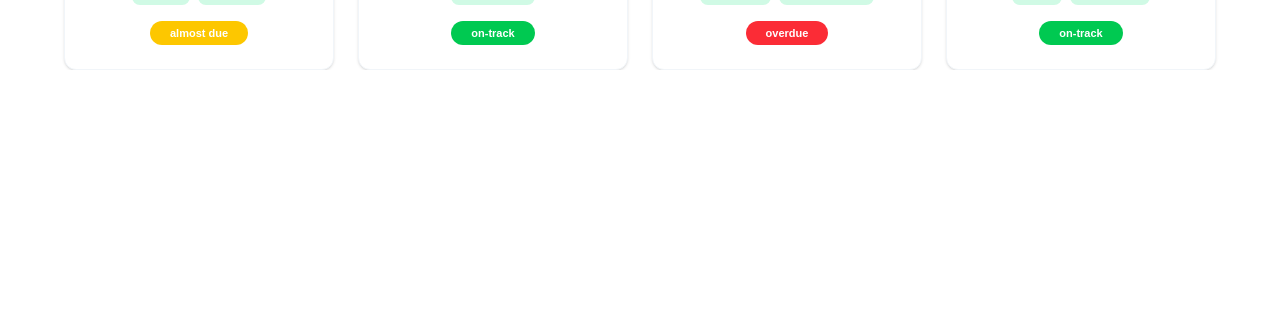
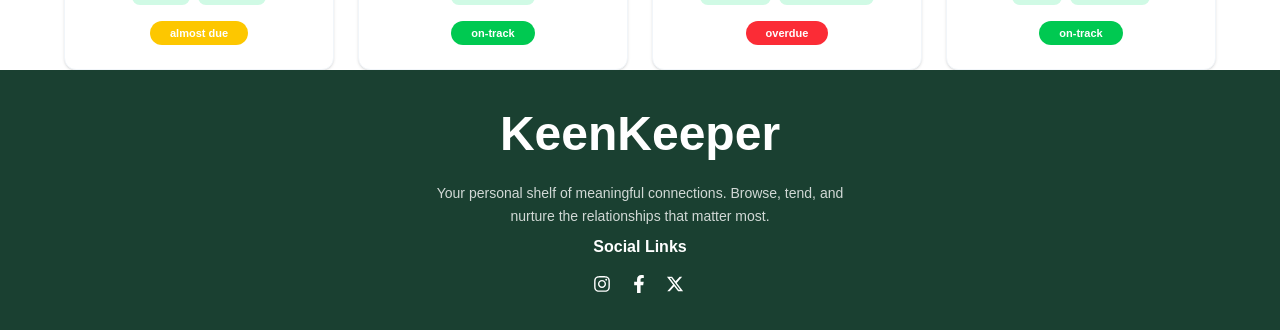
Before and after one commit to nazmul-conqueror/Assignment-07, a Next.js app: page / in a window 1280 px wide. Shown: the part 991-1321 px from the top of the page. Before the commit the page ends 1061 px from the top, so only its background shows below. Built offline with nearby package versions, Linux system fonts and the light colour scheme.

Commit message:
footer added

```diff
--- /dev/null
+++ b/src/app/components/Footer/Footer.jsx
@@ -0,0 +1,36 @@
+import React from 'react';
+import { FaInstagram, FaFacebookF } from 'react-icons/fa';
+import { FaXTwitter } from 'react-icons/fa6';
+
+import 'react-toastify/dist/ReactToastify.css';
+
+const Footer = () => {
+    return (
+        <footer className="footer footer-center p-10 bg-[#1a4031] text-white flex flex-col grow items-center justify-center">
+            <div>
+                <h2 className="text-5xl font-bold mb-4">KeenKeeper</h2>
+                <p className="max-w-md text-sm opacity-80 leading-relaxed">
+                    Your personal shelf of meaningful connections. Browse, tend, and nurture the relationships that matter most.
+                </p>
+                <div>
+                    <h3 className="footer-title opacity-100 text-base normal-case mb-4">Social Links</h3>
+                    <div className="grid grid-flow-col gap-4">
+                        <button >
+                            <FaInstagram size={18} />
+                        </button>
+                        <button>
+                            <FaFacebookF size={18} />
+                        </button>
+                        <button>
+                            <FaXTwitter size={18} />
+                        </button>
+                    </div>
+                </div>
+            </div>
+
+
+        </footer>
+    );
+};
+
+export default Footer;
--- a/src/app/layout.js
+++ b/src/app/layout.js
@@ -3,6 +3,7 @@ import "./globals.css";
 import Navbar from "./components/Navbar/Navbar";
 import { TimelineProvider } from "./context/timeline.context";
 import { ToastContainer } from "react-toastify";
+import Footer from "./components/Footer/Footer";
 
 const geistSans = Geist({
   variable: "--font-geist-sans",
@@ -31,7 +32,9 @@ export default function RootLayout({ children }) {
         {children}
         </TimelineProvider>
         <ToastContainer/>
+        <Footer/>
         </body>
+
     </html>
   );
 }
```
